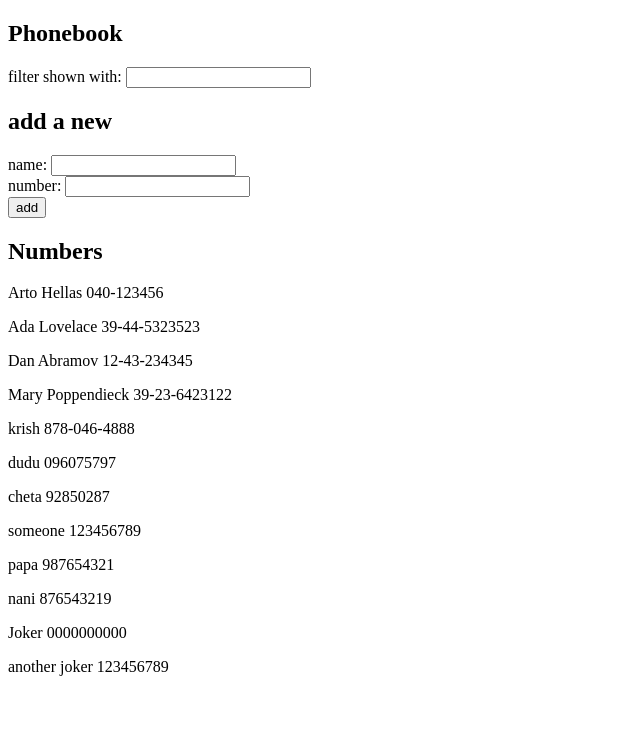
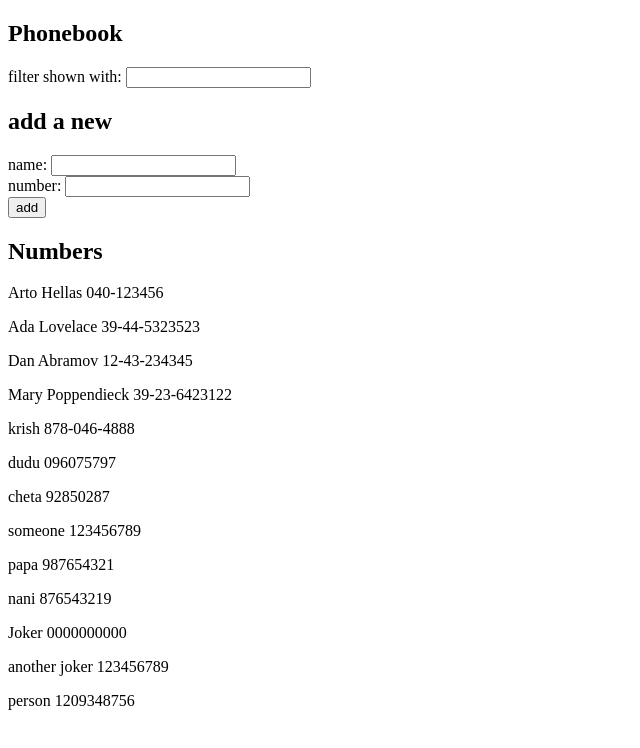
Before and after one commit to Krishc1612/fso-exercises, a React (Vite) app in the folder part2/phonebook/: page / in a window 1280 px wide. Shown: the top 748 px of the page, without its empty margins (0-640 px from the left). Built offline with nearby package versions, Linux system fonts and the light colour scheme; data requests are answered from the project's data file.

Commit message:
Completed 2.13

```diff
--- a/part2/phonebook/db.json
+++ b/part2/phonebook/db.json
@@ -59,6 +59,11 @@
       "name": "another joker",
       "number": "123456789",
       "id": "nWrd88P-1h4"
+    },
+    {
+      "name": "person",
+      "number": "1209348756",
+      "id": "jTgwpVx8dAc"
     }
   ],
   "$schema": "./node_modules/json-server/schema.json"
--- a/part2/phonebook/src/App.jsx
+++ b/part2/phonebook/src/App.jsx
@@ -1,9 +1,9 @@
 import { useState, useEffect } from 'react'
-import axios from 'axios'
 
 import Filter from './components/Filter';
 import PersonForm from './components/PersonForm';
 import Persons from './components/Persons';
+import personServices from './services/persons'
 
 const App = () => {
   const [persons, setPersons] = useState([]);
@@ -12,11 +12,11 @@ const App = () => {
   const [newNumber, setNewNumber] = useState('');
 
   useEffect(() => {
-    axios
-      .get('http://localhost:3001/persons')
-      .then(response => {
+    personServices
+      .getAll()
+      .then(data => {
         // console.log("response after get:",response.data);
-        setPersons(response.data);
+        setPersons(data);
       })
   }, []);
 
@@ -42,11 +42,11 @@ const App = () => {
               number: trimmedNumber
           }
 
-          axios
-            .post('http://localhost:3001/persons', newPerson)
-            .then(response => {
+          personServices
+            .create(newPerson)
+            .then(data => {
               // console.log("response after post:", response.data);
-              setPersons(persons.concat(response.data));
+              setPersons(persons.concat(data));
             })
       }
       else if (trimmedName !== '') alert(`${trimmedName} is already added to phonebook`);
--- /dev/null
+++ b/part2/phonebook/src/services/persons.js
@@ -0,0 +1,11 @@
+import axios from "axios";
+const baseUrl = 'http://localhost:3001/persons';
+
+const getAll = () => {
+    return axios.get(baseUrl).then(response => response.data);
+}
+
+const create = (newPerson) => {
+    return axios.post(baseUrl, newPerson).then(response => response.data);
+}
+export default { getAll, create };
```
